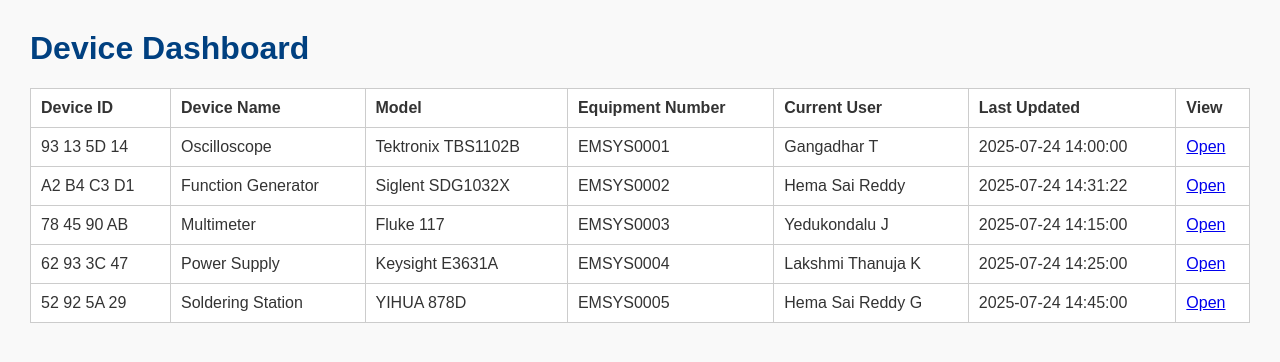
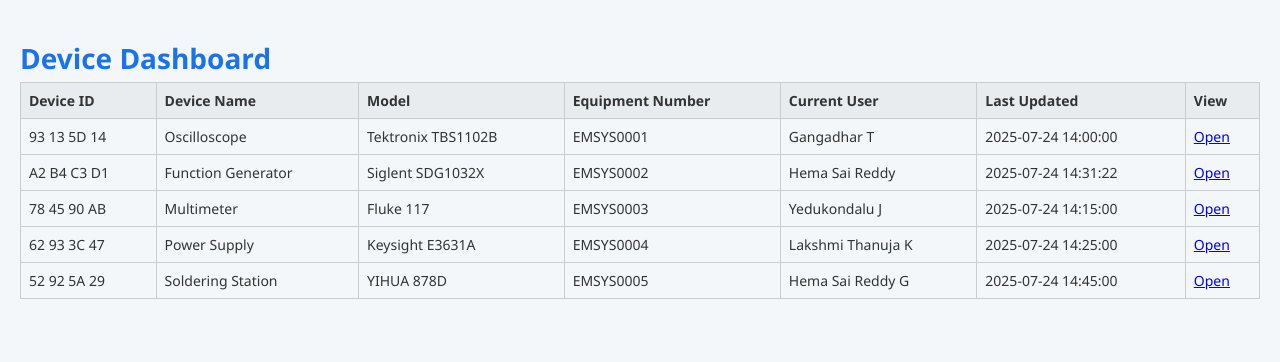
Before and after one commit to DHemasaiC/OpenHack_project, a Flask app: page / in a window 1280 px wide. Shown: the top 362 px of the page. Run offline with Flask 3, Linux system fonts and the light colour scheme; parts of the project's set-up code (start-up, migrations or seed data) failed here and were passed over.

Commit message:
Update the styling

```diff
--- a/static/style.css
+++ b/static/style.css
@@ -1,34 +1,105 @@
 body {
-    font-family: Arial, sans-serif;
-    margin: 30px;
-    background: #f9f9f9;
+    font-family: 'Segoe UI', sans-serif;
+    background: #f4f7fa;
     color: #333;
+    margin: 0;
+    padding: 20px;
 }
 
-h1, h2 {
-    color: #004080;
+.container {
+    max-width: 800px;
+    margin: auto;
+    background: #fff;
+    padding: 30px;
+    border-radius: 12px;
+    box-shadow: 0 4px 12px rgba(0, 0, 0, 0.1);
+}
+
+h1 {
+    color: #1a73e8;
+    font-size: 28px;
+    margin-bottom: 5px;
+}
+
+.subheading {
+    font-size: 14px;
+    color: #555;
+    margin-bottom: 20px;
+}
+
+.section {
+    margin-bottom: 30px;
+}
+
+.section h2 {
+    font-size: 20px;
+    color: #1a73e8;
+    border-bottom: 2px solid #ccc;
+    padding-bottom: 4px;
+    margin-bottom: 12px;
+}
+
+ul {
+    list-style: none;
+    padding-left: 0;
+}
+
+ul li {
+    margin-bottom: 5px;
+}
+
+input[type="text"], input[type="email"] {
+    padding: 8px;
+    width: 95%;
+    margin: 6px 0 12px;
+    border: 1px solid #ccc;
+    border-radius: 5px;
+}
+
+button {
+    padding: 10px 16px;
+    border: none;
+    border-radius: 5px;
+    font-size: 14px;
+    cursor: pointer;
+}
+
+.btn-primary {
+    background-color: #1a73e8;
+    color: white;
+    margin-top: 10px;
+}
+
+.btn-secondary {
+    background-color: #f44336;
+    color: white;
+    margin-top: 10px;
+}
+
+button:hover {
+    opacity: 0.9;
+}
+
+.message {
+    background-color: #e7f4e4;
+    border-left: 4px solid #4caf50;
+    padding: 10px;
+    margin-bottom: 20px;
+    font-weight: bold;
 }
 
 table {
     width: 100%;
     border-collapse: collapse;
-    margin: 15px 0;
-    background: white;
-}
-
-table, th, td {
-    border: 1px solid #ccc;
+    font-size: 14px;
 }
 
 th, td {
-    padding: 10px;
+    border: 1px solid #ccc;
+    padding: 8px;
     text-align: left;
 }
 
-.message {
-    background: #dff0d8;
-    color: #3c763d;
-    padding: 10px;
-    margin-bottom: 15px;
-    border: 1px solid #d6e9c6;
+th {
+    background-color: #e9ecef;
 }
```
Also changed, not shown: templates/device.html (+18 -4 lines).
